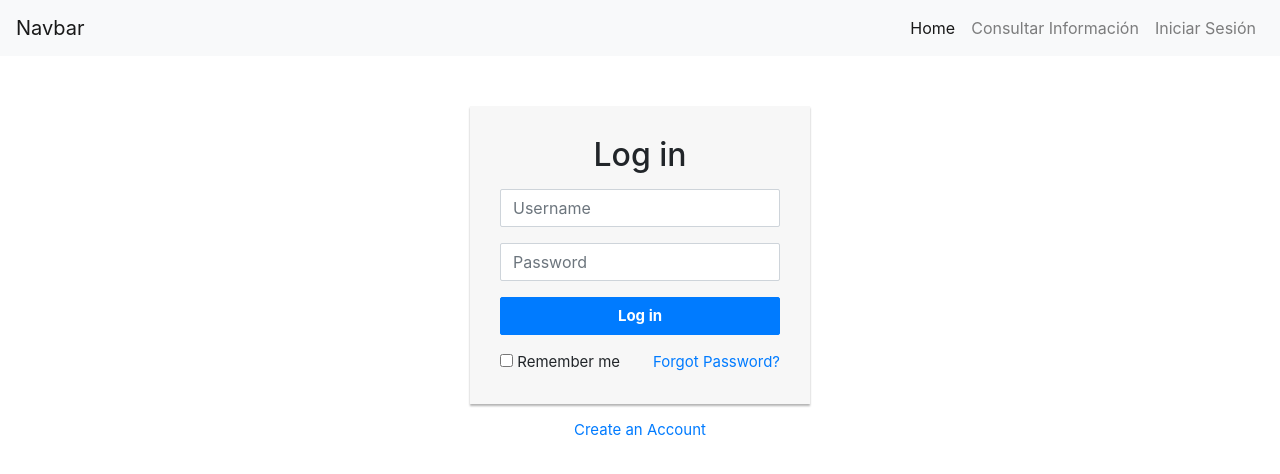
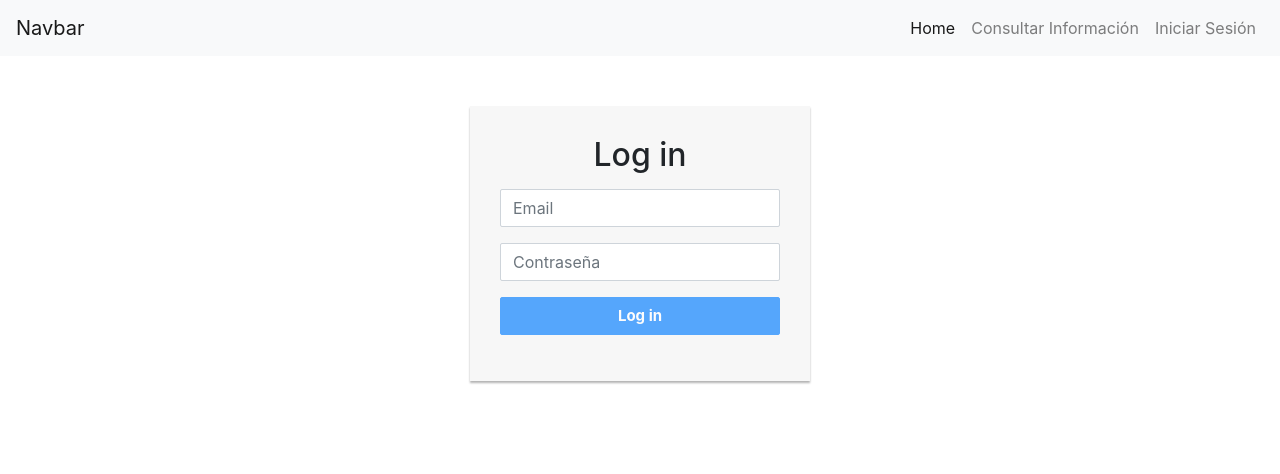
Before and after one commit to AlbertMV0/front-daw, an Angular app: page /login in a window 1280 px wide. Shown: the top 474 px of the page. Built offline with nearby package versions, Linux system fonts and the light colour scheme.

Commit message:
Form hecho y peticion

```diff
--- a/src/app/app.module.ts
+++ b/src/app/app.module.ts
@@ -13,6 +13,7 @@ import { HttpClientModule } from "@angular/common/http";
 import {UserService} from './services/usuario.service';
 import { JumbotronComponent } from './components/jumbotron/jumbotron.component';
 import { LoginComponent } from './pages/login/login.component';
+import { ReactiveFormsModule } from '@angular/forms';
 
 
 @NgModule({
@@ -29,7 +30,8 @@ import { LoginComponent } from './pages/login/login.component';
     BrowserModule,
     AppRoutingModule,
     NgbModule,
-    HttpClientModule
+    HttpClientModule,
+    ReactiveFormsModule
   ],
   providers: [UserService],
   bootstrap: [AppComponent]
--- a/src/app/pages/login/login.component.html
+++ b/src/app/pages/login/login.component.html
@@ -1,21 +1,22 @@
 
 
 <div class="login-form">
-  <form action="/examples/actions/confirmation.php" method="post">
+  <form  [formGroup]="loginForm" (ngSubmit)="enviar()">
       <h2 class="text-center">Log in</h2>
       <div class="form-group">
-          <input type="text" class="form-control" placeholder="Username" required="required">
+          <input formControlName="email" type="text" class="form-control" placeholder="Email" required="required">
+          <div class="text-danger" *ngIf="loginForm.get('email').hasError('email') && loginForm.get('email').touched">Es necesario introducir un email válido</div>
       </div>
       <div class="form-group">
-          <input type="password" class="form-control" placeholder="Password" required="required">
+          <input formControlName="password" type="password" class="form-control" placeholder="Contraseña" required="required">
       </div>
       <div class="form-group">
-          <button type="submit" class="btn btn-primary btn-block">Log in</button>
+          <button [disabled]="!loginForm.valid" type="submit" class="btn btn-primary btn-block">Log in</button>
       </div>
       <div class="clearfix">
-          <label class="float-left form-check-label"><input type="checkbox"> Remember me</label>
-          <a href="#" class="float-right">Forgot Password?</a>
+      <!--    <label class="float-left form-check-label"><input type="checkbox"> Remember me</label>
+          <a href="#" class="float-right">Forgot Password?</a>-->
       </div>
   </form>
-  <p class="text-center"><a href="#">Create an Account</a></p>
+  <!--<p class="text-center"><a href="#">Create an Account</a></p>-->
 </div>
--- a/src/app/pages/login/login.component.ts
+++ b/src/app/pages/login/login.component.ts
@@ -1,6 +1,7 @@
 import { Component, OnInit } from '@angular/core';
-import { FormBuilder, FormGroup } from '@angular/forms';
+import { FormBuilder, FormGroup,Validators } from '@angular/forms';
 import { Router } from '@angular/router';
+import { HttpClient } from '@angular/common/http';
 
 @Component({
   selector: 'app-login',
@@ -9,18 +10,29 @@ import { Router } from '@angular/router';
 })
 export class LoginComponent implements OnInit {
 
-  form: FormGroup;
+  loginForm: FormGroup;
 
-  constructor(/*private fb: FormBuilder*/) { }
-  ngOnInit(): void {
-  }
-/*ngOnInit(){
+  constructor(private form_builder: FormBuilder,private http: HttpClient) { }
+
+ngOnInit(){
   //inicializamos la variable form
- this.form= this.fb.group({
-email:'',
-password:''
+ this.loginForm= this.form_builder.group({
+email:[null,[Validators.email, Validators.required]],//[null,Validators.compose([Validators.email,Validators.required])]
+password:[null,Validators.required]
 
   });
-}*/
+}
+public enviar():void{
 
+  console.log(this.loginForm.getRawValue());
+  this.http.get('http://localhost:8000/api/usuarios').subscribe(
+      result=>{console.log("Correcto")
+      console.log(result);
+
+  },
+     error => {console.log("Error");
+     console.log(error);
+     }
+  );
 }
+}
```
